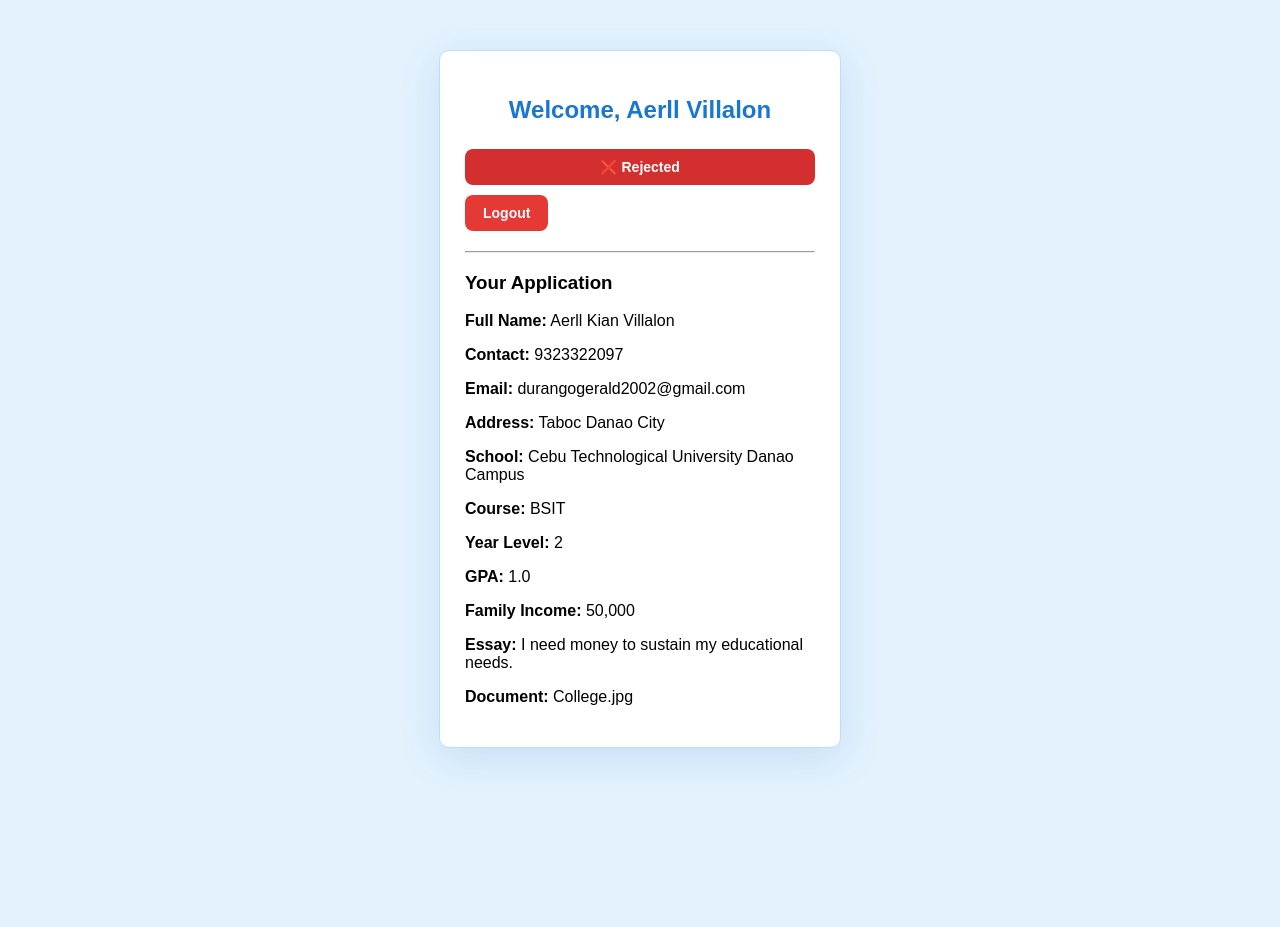
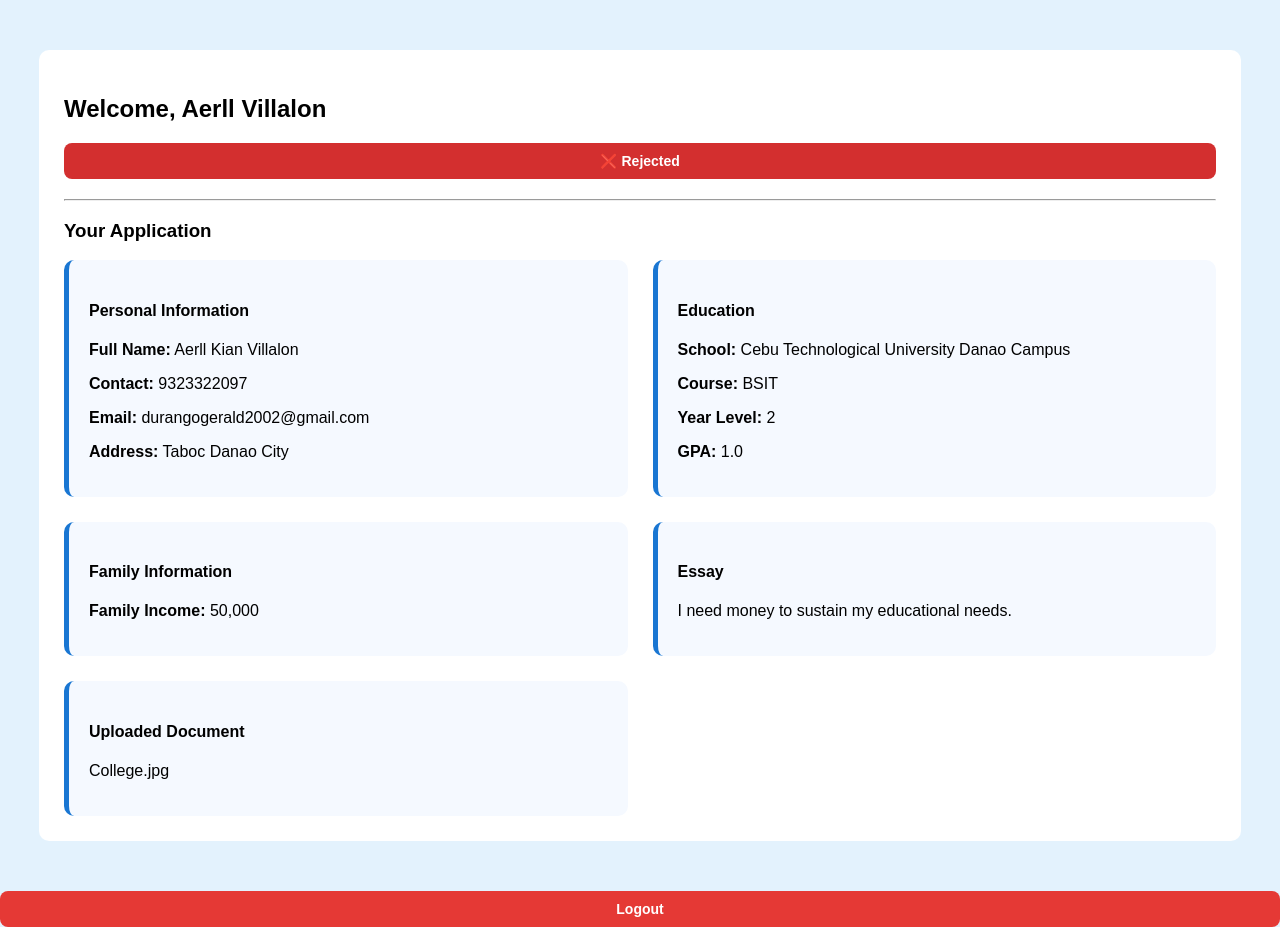
Before and after one commit to SolielLuna/projectDelta, a PHP site: page /profile.php in a window 1280 px wide. Before the commit the page ends 763 px from the top, so only its background shows below. Run offline with PHP 8.4, Linux system fonts and the light colour scheme; a user stored in the database is signed in; data comes from the database, SQL or seed files in the repository.

Commit message:
Add files via upload

```diff
--- a/System/profile.php
+++ b/System/profile.php
@@ -12,6 +12,10 @@ $user_id = $_SESSION['user_id'];
 // Fetch application
 $sql = "SELECT * FROM applications WHERE user_id='$user_id'";
 $result = $conn->query($sql);
+
+// Check status
+$check_sql = "SELECT status FROM applications WHERE user_id='$user_id'";
+$check_result = $conn->query($check_sql);
 ?>
 
 <!DOCTYPE html>
@@ -22,15 +26,9 @@ $result = $conn->query($sql);
 </head>
 <body>
 
-<div class="container">
+<div class="profile-container">
+
 <h2>Welcome, <?php echo $_SESSION['fullname']; ?></h2>
-
-    <!-- APPLY BUTTON -->
-    <?php
-// Check if user already applied
-$check_sql = "SELECT status FROM applications WHERE user_id='$user_id'";
-$check_result = $conn->query($check_sql);
-?>
 
 <div class="actions">
 
@@ -53,7 +51,6 @@ $check_result = $conn->query($check_sql);
         <button class="btn status rejected" disabled>
             ❌ Rejected
         </button>
-
     <?php endif; ?>
 
 <?php else: ?>
@@ -62,9 +59,6 @@ $check_result = $conn->query($check_sql);
     </a>
 <?php endif; ?>
 
-<form action="logout.php" method="POST" style="display:inline;">
-    <button type="submit" class="btn logout">Logout</button>
-</form>
 </div>
 
 <hr>
@@ -74,22 +68,44 @@ $check_result = $conn->query($check_sql);
 <?php
 if ($result->num_rows > 0) {
     $row = $result->fetch_assoc();
+?>
 
-        echo "<p><strong>Full Name:</strong> {$row['fullname']}</p>";
-        echo "<p><strong>Contact:</strong> {$row['contact']}</p>";
-        echo "<p><strong>Email:</strong> {$row['email']}</p>";
-        echo "<p><strong>Address:</strong> {$row['address']}</p>";
+<div class="profile-grid">
 
-        echo "<p><strong>School:</strong> {$row['school']}</p>";
-        echo "<p><strong>Course:</strong> {$row['course']}</p>";
-        echo "<p><strong>Year Level:</strong> {$row['year_level']}</p>";
-        echo "<p><strong>GPA:</strong> {$row['gpa']}</p>";
+<div class="profile-card">
+<h4>Personal Information</h4>
+<p><strong>Full Name:</strong> <?php echo $row['fullname']; ?></p>
+<p><strong>Contact:</strong> <?php echo $row['contact']; ?></p>
+<p><strong>Email:</strong> <?php echo $row['email']; ?></p>
+<p><strong>Address:</strong> <?php echo $row['address']; ?></p>
+</div>
 
-        echo "<p><strong>Family Income:</strong> {$row['family_income']}</p>";
+<div class="profile-card">
+<h4>Education</h4>
+<p><strong>School:</strong> <?php echo $row['school']; ?></p>
+<p><strong>Course:</strong> <?php echo $row['course']; ?></p>
+<p><strong>Year Level:</strong> <?php echo $row['year_level']; ?></p>
+<p><strong>GPA:</strong> <?php echo $row['gpa']; ?></p>
+</div>
 
-        echo "<p><strong>Essay:</strong> {$row['essay']}</p>";
+<div class="profile-card">
+<h4>Family Information</h4>
+<p><strong>Family Income:</strong> <?php echo $row['family_income']; ?></p>
+</div>
 
-        echo "<p><strong>Document:</strong> {$row['document']}</p>";
+<div class="profile-card">
+<h4>Essay</h4>
+<p><?php echo $row['essay']; ?></p>
+</div>
+
+<div class="profile-card">
+<h4>Uploaded Document</h4>
+<p><?php echo $row['document']; ?></p>
+</div>
+
+</div>
+
+<?php
 } else {
     echo "<p>No application submitted yet.</p>";
 }
@@ -99,5 +115,10 @@ $check_result = $conn->query($check_sql);
 
 </div>
 
+
+<form action="logout.php" method="POST" style="display:inline;">
+    <button type="submit" class="btn logout">Logout</button>
+</form>
+
 </body>
 </html>
--- a/System/style.css
+++ b/System/style.css
@@ -50,7 +50,10 @@ body {
     background: white;
     padding: 25px;
     border-radius: 10px;
+    box-shadow: 0 10px 40px rgba(25, 118, 210, 0.15);
+    border: 1px solid #bbdefb;
 }
+
 
 input {
     width: 100%;
@@ -364,13 +367,6 @@ table td {
    REGISTRATION FORM STYLES
    Compatible with existing style.css
    ============================================ */
-
-/* Form Container Enhancement */
-.container {
-    box-shadow: 0 10px 40px rgba(25, 118, 210, 0.15);
-    border: 1px solid #bbdefb;
-}
-
 .container h2 {
     color: #1976d2;
     text-align: center;
@@ -550,3 +546,31 @@ table td {
         min-width: auto;
     }
 }
+
+.profile-container {
+    width: 90%;              /* CHANGED from 350px */
+    max-width: 1200px;       /* allows full screen usage */
+    margin: 50px auto;
+    background: white;
+    padding: 25px;
+    border-radius: 10px;
+}
+
+/* PROFILE GRID (NEW) */
+.profile-grid {
+    display: grid;
+    grid-template-columns: repeat(2, 1fr);
+    gap: 25px;
+}
+
+.profile-card {
+    background: #f5f9ff;
+    padding: 20px;
+    border-radius: 10px;
+    border-left: 5px solid #1976d2;
+}
+
+.profile-card h3 {
+    margin-top: 0;
+    color: #1976d2;
+}
```
Lines whose indentation alone changed are shown as unchanged.
